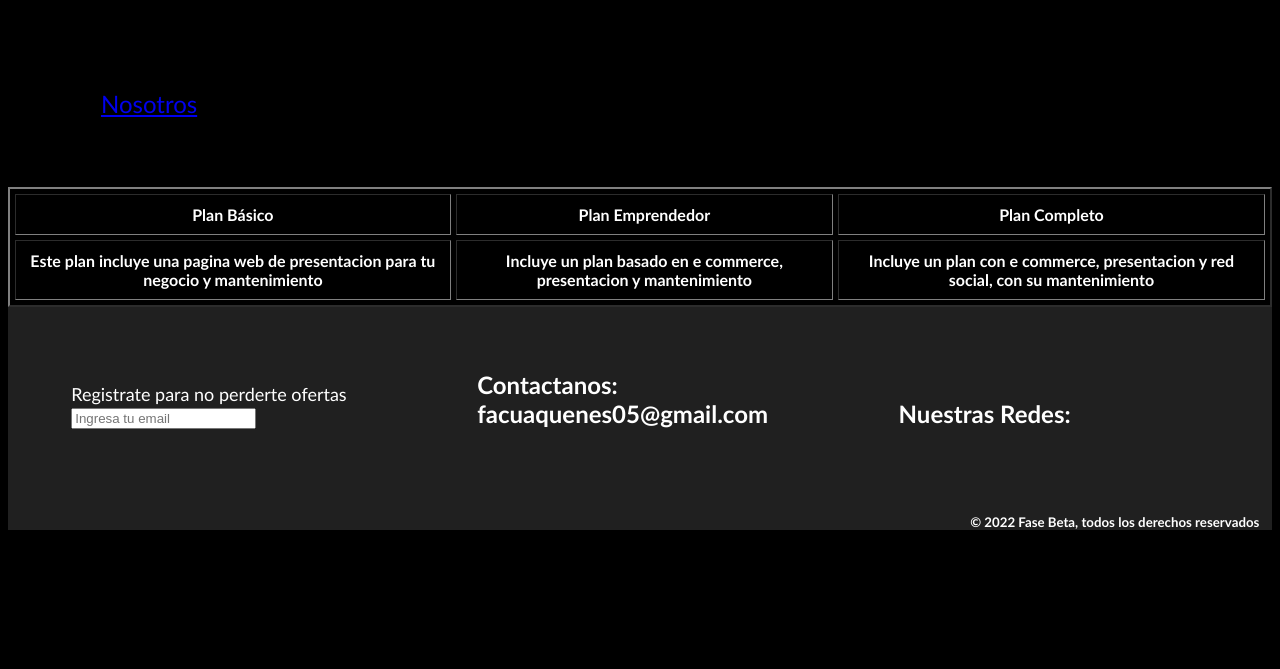
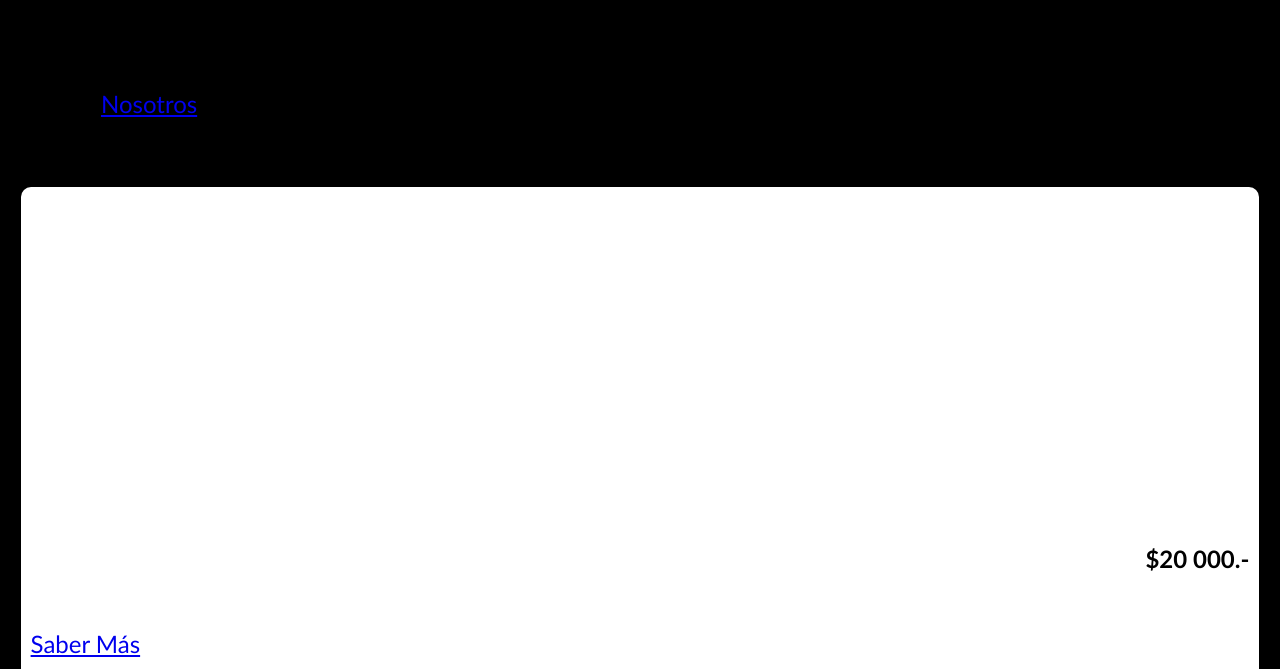
Before and after one commit to FacundoAquenes/pags-web-Aquenes-coderhouse, a plain HTML site: page pages/planes.html in a window 1280 px wide. Shown: the part 131-800 px from the top of the page. Drawn offline with Linux system fonts and the light colour scheme.

Commit message:
agrego bootstrap

```diff
--- a/pages/planes.html
+++ b/pages/planes.html
@@ -13,7 +13,7 @@
     <nav>
         <ul class="barraDeNavegacion">
             <li><img src="../images/logo.png" alt="logo" width="150px" height="40px"></li>
-            <li><a href="./inicio.html">Inicio</a></li>
+            <li><a href="../index.html">Inicio</a></li>
             <li><a href="./planes.html">Planes</a></li>
             <li><a href="./portafolio.html">Portafolio</a></li>
             <li><a href="./contacto.html">Contacto</a></li>
@@ -22,20 +22,30 @@
     </nav>
         </section>
         </header>
-    <main>
-    <table class="planesDeDesarrollo" border="02px" cellpadding="10px" cellspacing="5px">
-        <tr>
-        <th>Plan Básico</th>
-        <th>Plan Emprendedor</th>
-        <th>Plan Completo</th>
-        </tr>
-        <tr>
-        <th>Este plan incluye una pagina web de presentacion para tu negocio y mantenimiento</th>
-        <th>Incluye un plan basado en e commerce, presentacion y mantenimiento</th>
-        <th>Incluye un plan con e commerce, presentacion y red social, con su mantenimiento</th>
-        </tr>
-    </table>
-    </main>
+        <div class="card">
+            <div class="card-body">
+                <h5 class="card-title">Plan Básico</h5>
+                <p class="card-text">Este plan incluye una pagina web de presentacion para tu negocio, con una atención personalizada y mantenimiento.</p>
+                <h6 class="precio">$20 000.-</h6>
+                <a href="#" class="card-link">Saber Más</a>
+            </div>
+        </div>
+        <div class="card">
+            <div class="card-body">
+                <h5 class="card-title">Plan Emprendedor</h5>
+                <p class="card-text">Incluye con e-commerce, una página exclusiva para la presentación de tu negocio, creación y gestión de redes sociales.</p>
+                <h6 class="precio">$35 000.-</h6>
+                <a href="#" class="card-link">Saber Más</a>
+            </div>
+        </div>
+        <div class="card">
+            <div class="card-body">
+                <h5 class="card-title">Plan Completo</h5>
+                <p class="card-text">Incluye un plan basado en e-commerce, una página de presentación con un enfoque personalizado, redes y mantenimiento.</p>
+                <h6 class="precio">$45 000.-</h6>
+                <a href="#" class="card-link">Saber Más</a>
+            </div>
+        </div>
 
     <footer class="footer">
         <form>
--- a/styles/style.css
+++ b/styles/style.css
@@ -91,3 +91,41 @@ html{
     color: white;
     font-size: x-large;
 }
+.card{
+    background-color: white;
+    display: flex;
+    justify-content: space-around;
+    margin: 1%;
+    border-radius: 10px;
+}
+.card-title{
+    display: flex;
+    justify-content: start;
+    font-size: x-large;
+}
+.card-text{
+    color: black;
+    display: flex;
+    justify-content: center;
+    font-size: x-large;
+}
+.precio{
+    display: flex;
+    justify-content: end;
+    font-size: x-large;
+}
+.card-link{
+    display: flex;
+    justify-content: start;
+    font-size: x-large;
+    margin-bottom: 5%;
+}
+.card-title{
+    color: white;
+    font-size: 60px;
+}
+.card-text{
+    display: flex;
+    justify-content: left;
+    color: white;
+}
```
Also changed, not shown: pages/contacto.html (+1 -1 lines), pages/inicio.html (+10 -6 lines), pages/nosotros.html (+1 -1 lines), pages/portafolio.html (+1 -1 lines).
